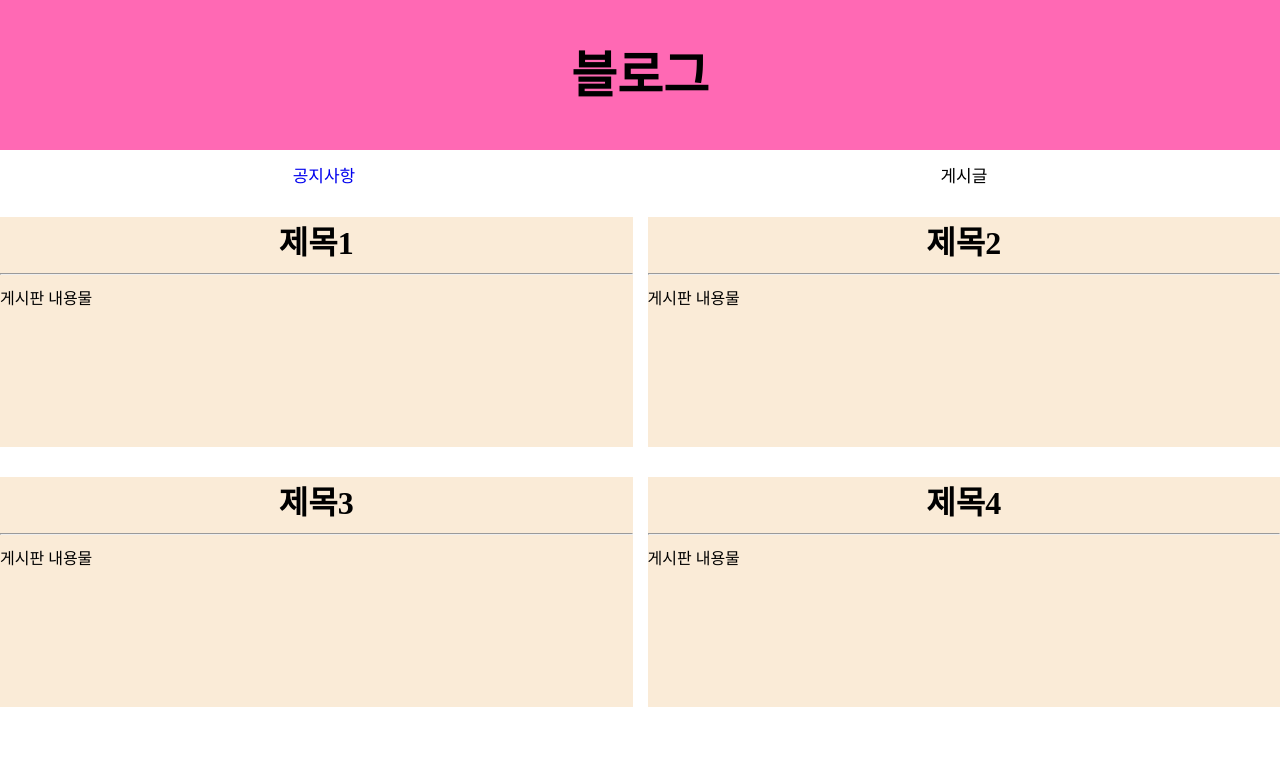
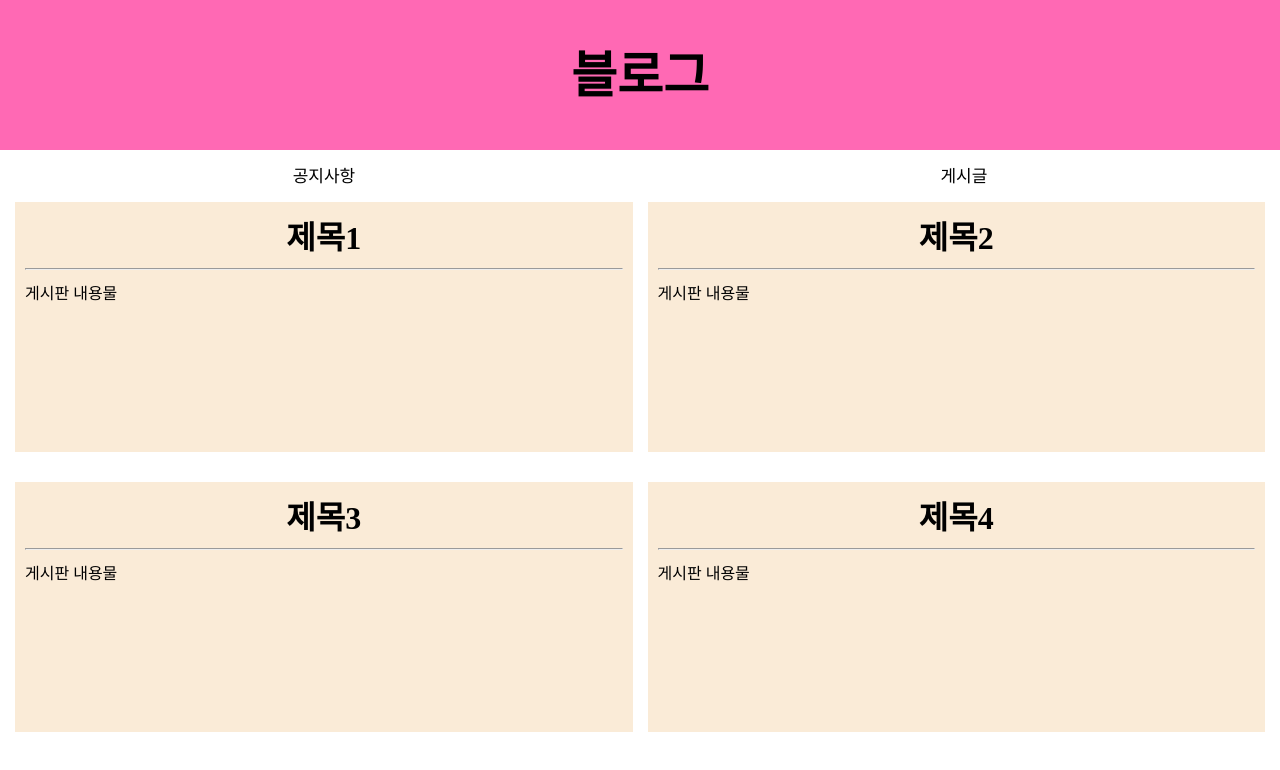
Before and after one commit to Min-hh-k/notetest_1, a plain HTML site: page index.html in a window 1280 px wide. Drawn offline with Linux system fonts and the light colour scheme.

Commit message:
Update index.css

```diff
--- a/index.css
+++ b/index.css
@@ -23,19 +23,24 @@
   font-size: 17px;
 }
 
-.nav :first-child {
+
+a:link, a:visited {
   text-decoration: none;
+  color: black;
 }
 
 .main-grid {
-  margin-top: 15px;
+
+  padding: 15px;
 }
 
 .main-grid-div {
   width: auto;
   height: 230px;
   background-color: antiquewhite;
-  margin-top: 15px;
+  margin-bottom: 15px;
+  padding: 10px
+
 
 }
 
```
